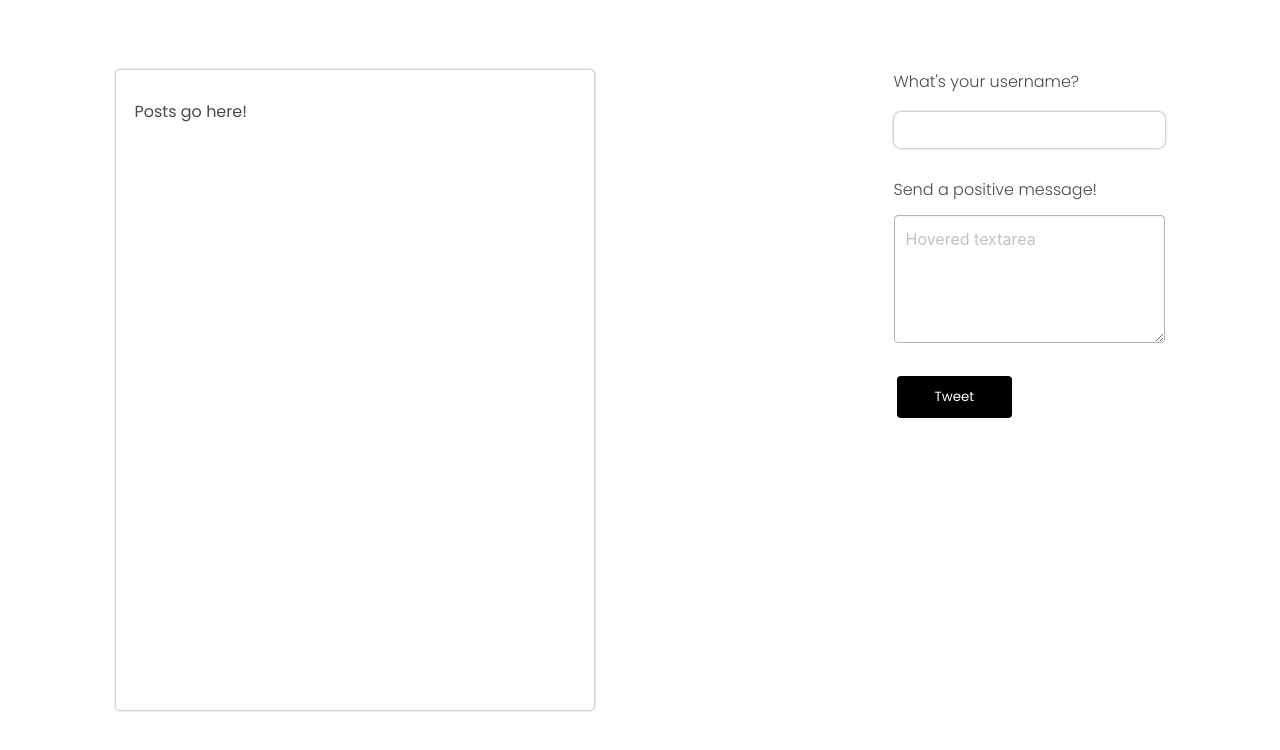
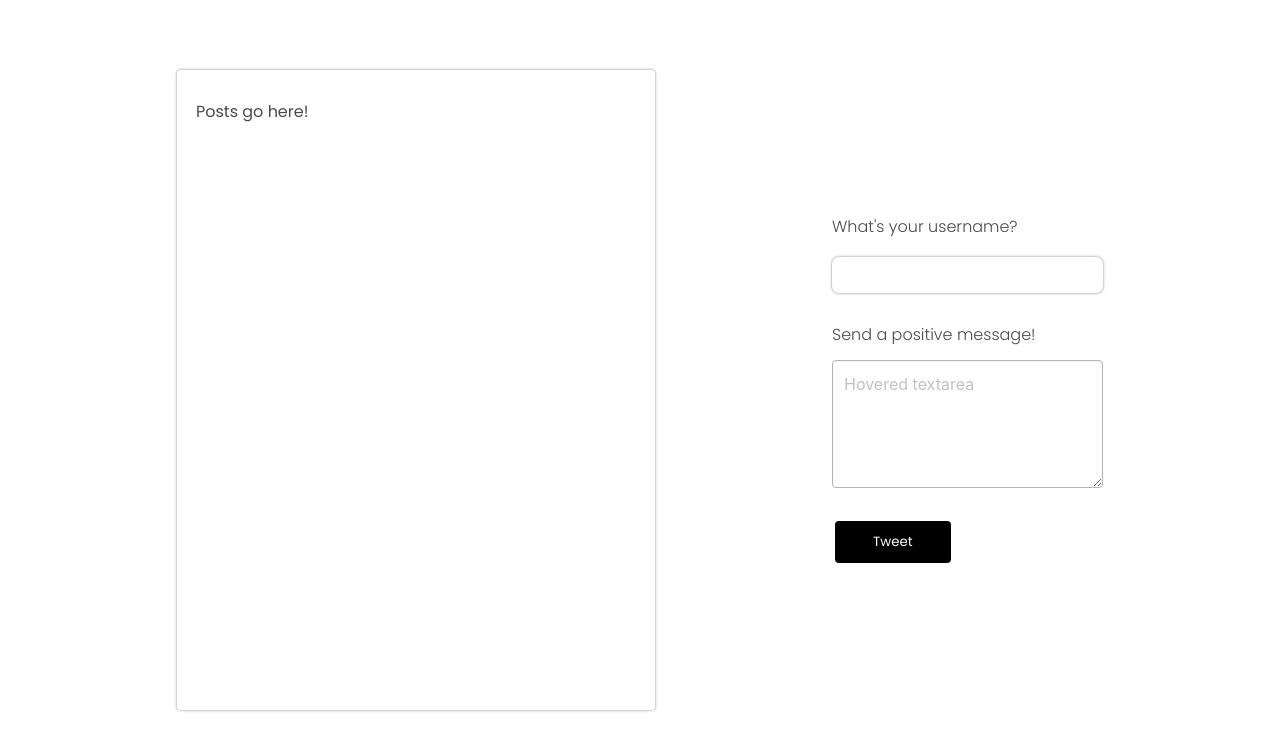
Before and after one commit to AydanPiraniCSSI/Twitter-Replica, a plain HTML site: page public/index.html in a window 1280 px wide. Drawn offline with nearby package versions, Linux system fonts and the light colour scheme; some packages are replaced by stand-ins of ours; no server answers.

Commit message:
Checking in

```diff
--- a/public/styles.css
+++ b/public/styles.css
@@ -7,11 +7,11 @@ body{
 
 main{
     display: flex;
-    justify-content: center;
-    column-gap: 300px;
+    justify-content: space-evenly;
+    /* column-gap: 192px; */
     width: 100vw;
+    align-items: center;
     margin-top: 70px;
-
 }
 
 .sect--left{
```
